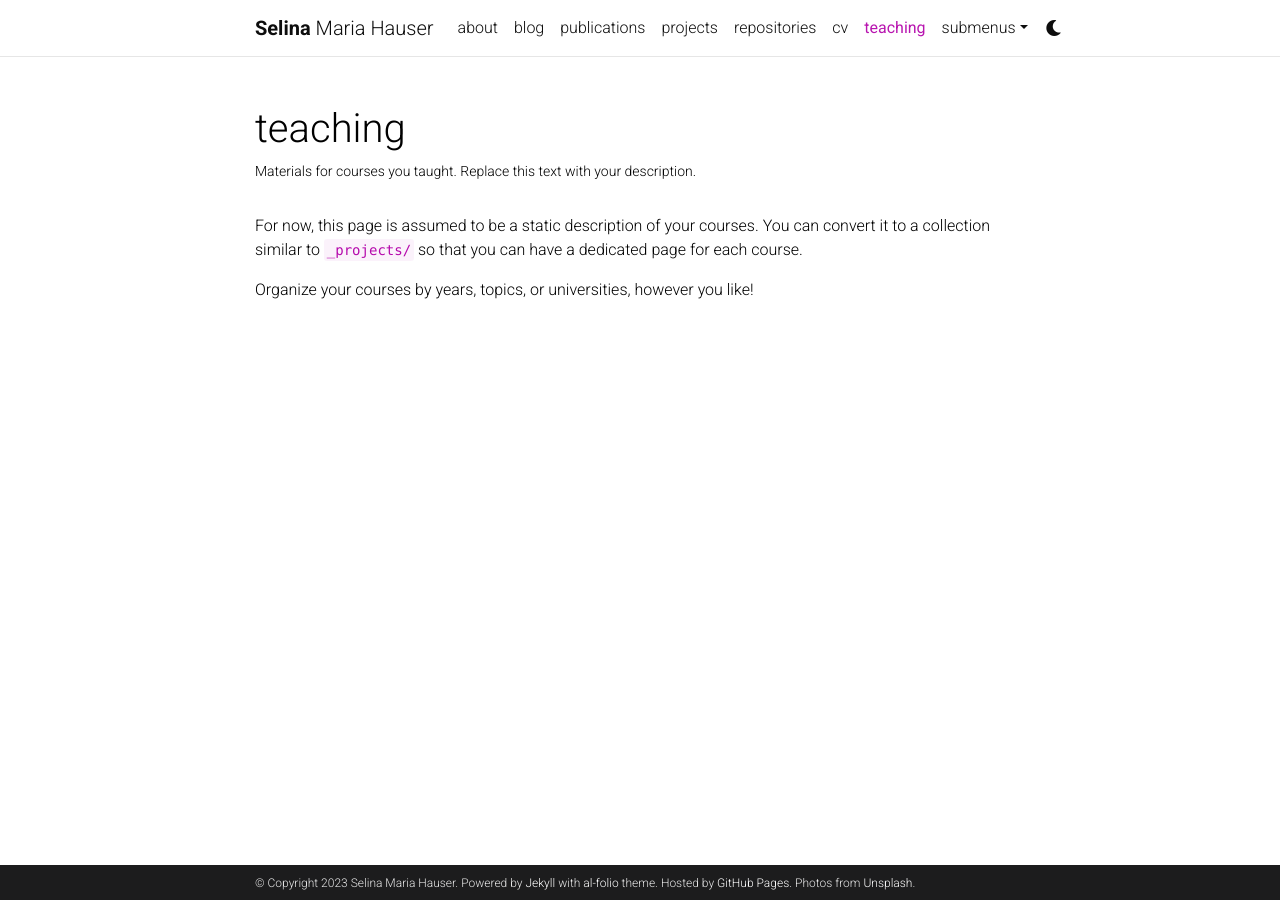
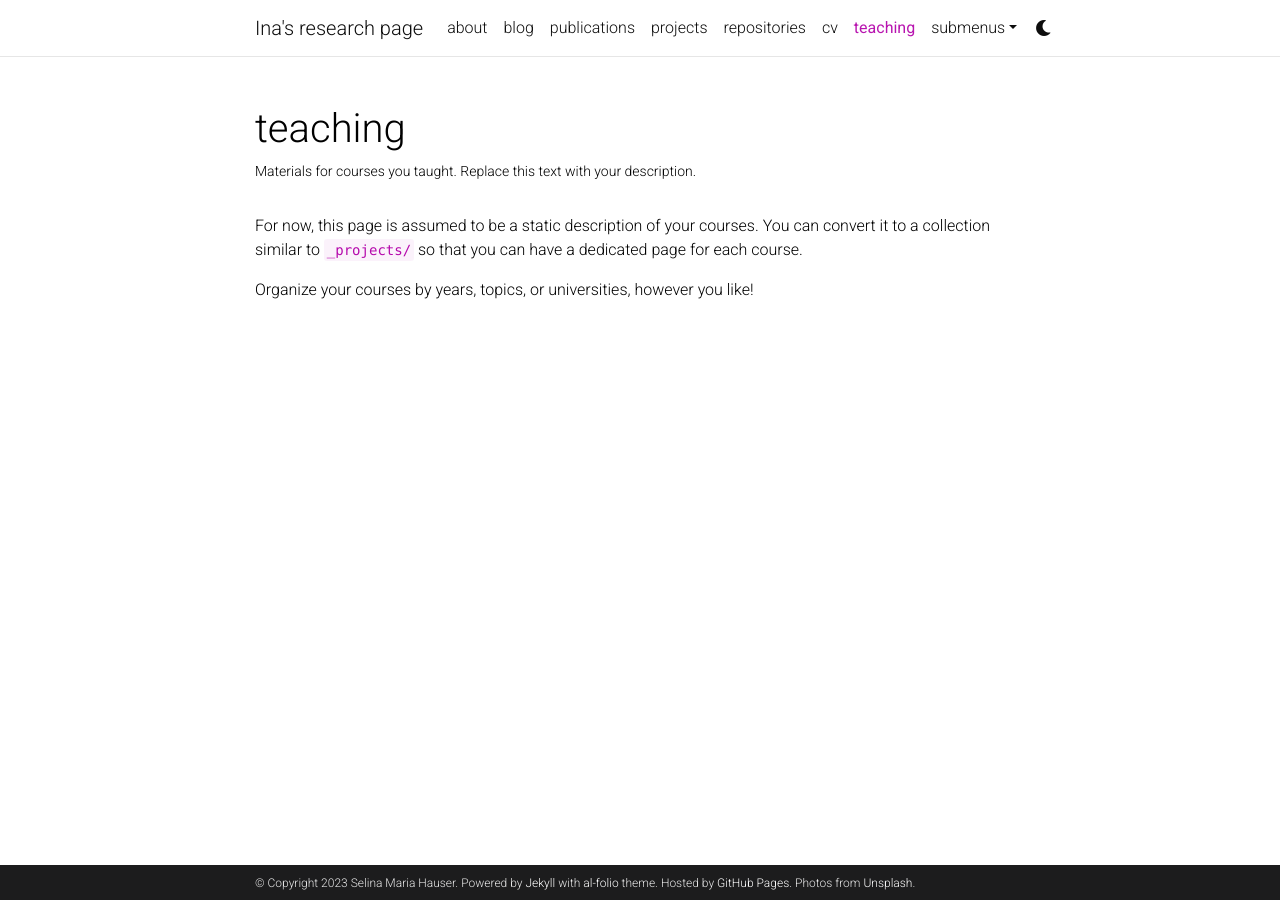
Before and after one commit to Inaselina/persweb, a Jekyll site: the page built from _pages/teaching.md, in a window 1280 px wide. Built offline with Jekyll 4.4.1, drawn with Linux system fonts in a browser that asks for light colours; comment, search, counter and statistics services are not loaded; a style sheet for code colours, icons or effects is not loaded.

Commit message:
inatitle

```diff
--- a/_config.yml
+++ b/_config.yml
@@ -2,7 +2,7 @@
 # Site settings
 # -----------------------------------------------------------------------------
 
-title: blank # the website title (if blank, full name will be used instead)
+title: Ina's research page # the website title (if blank, full name will be used instead)
 first_name: Selina
 middle_name: Maria
 last_name: Hauser
```
